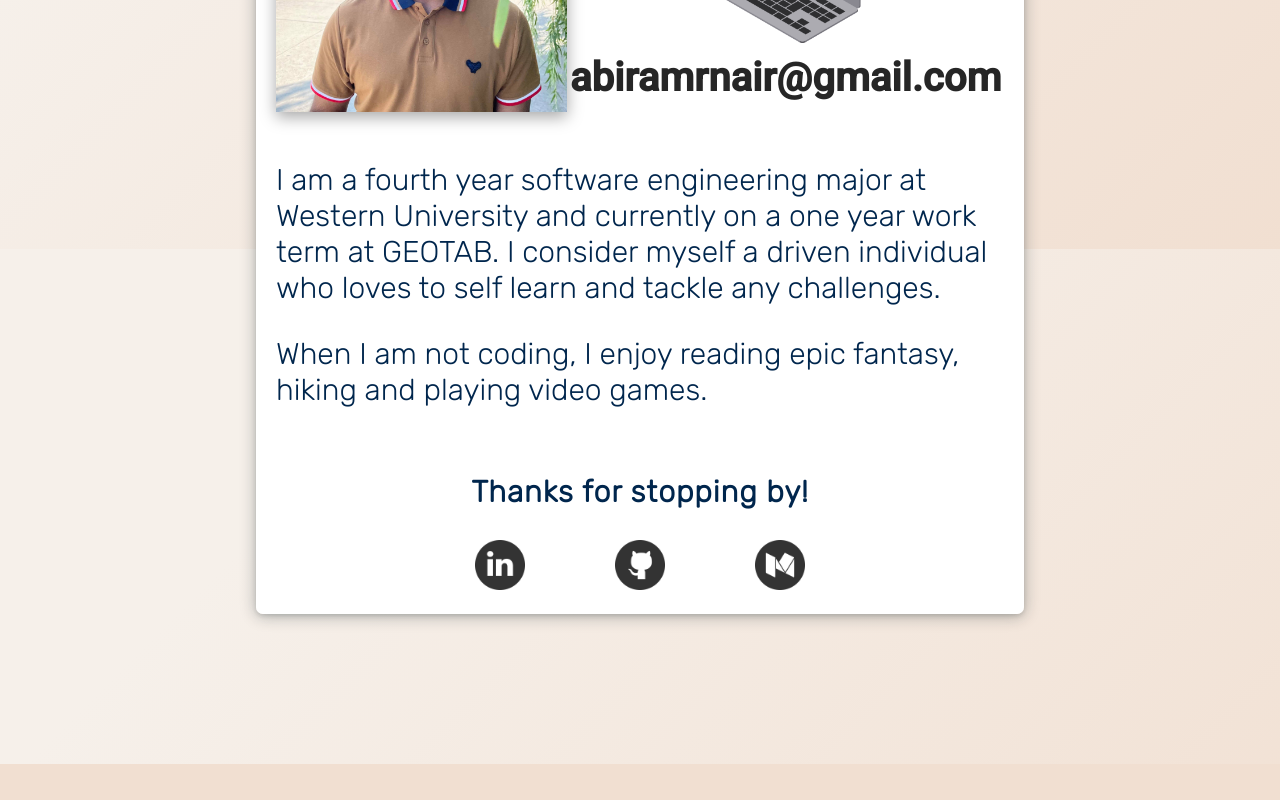
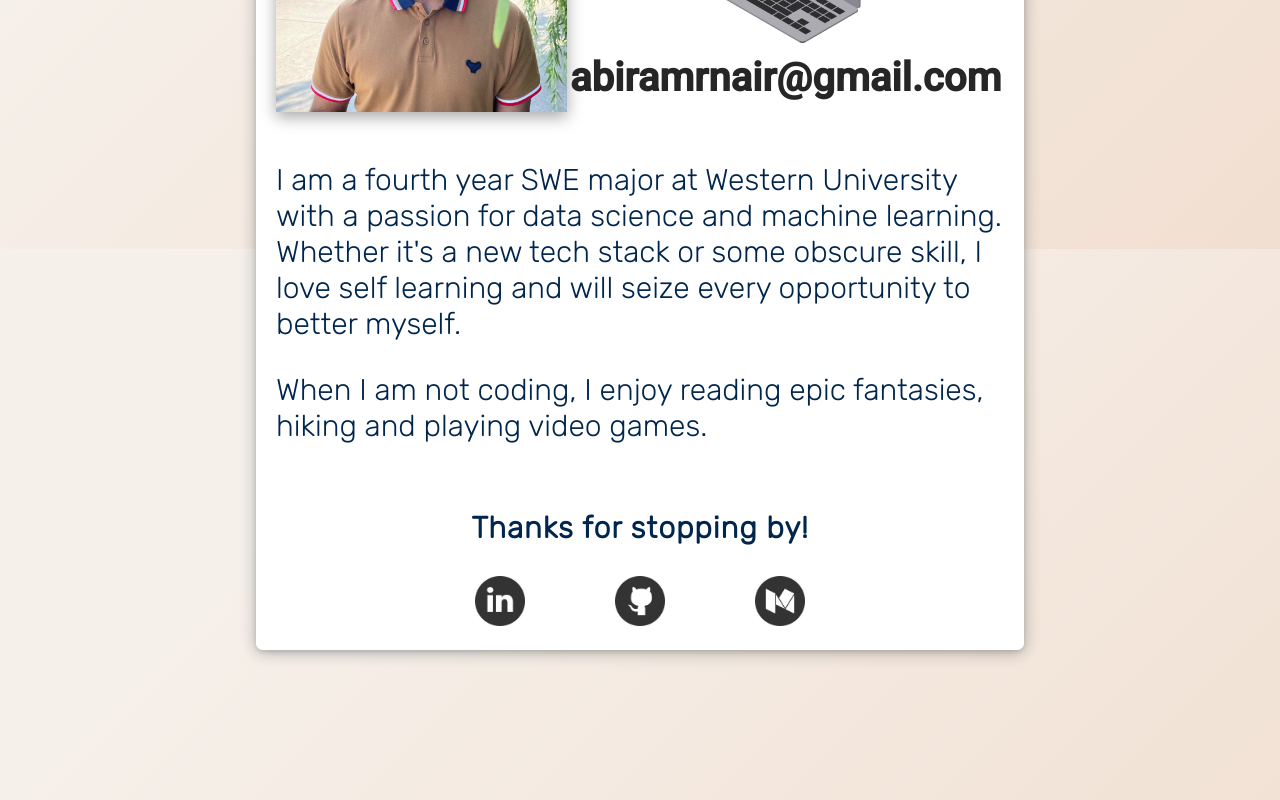
Before and after one commit to abiramrnair/abiram-nair, a React (Create React App) app: page / in a window 1280 px wide. Shown: the part 2951-3751 px from the top of the page. Before the commit the page ends 3715 px from the top, so only its background shows below. Built offline with nearby package versions, Linux system fonts and the light colour scheme.

Commit message:
Update About.js

```diff
--- a/src/components/about/About.js
+++ b/src/components/about/About.js
@@ -25,12 +25,13 @@ function About() {
                             </div>
                             <div className="about-me-information-one-text">
                             <p className="about-me-information">
-                                I am a fourth year software engineering major at Western
-                                University and currently on a one year work term at GEOTAB. I consider myself a driven individual
-                                who loves to self learn and tackle any challenges.
+                                I am a fourth year SWE major at Western
+                                University with a passion for data science and machine learning. Whether
+                                it's a new tech stack or some obscure skill, I love self learning
+                                and will seize every opportunity to better myself.
                             </p>
                             <p className="about-me-information">
-                                When I am not coding, I enjoy reading epic fantasy, hiking and playing video games.
+                                When I am not coding, I enjoy reading epic fantasies, hiking and playing video games.
                             </p>
                             <br></br>
                             </div>
```
